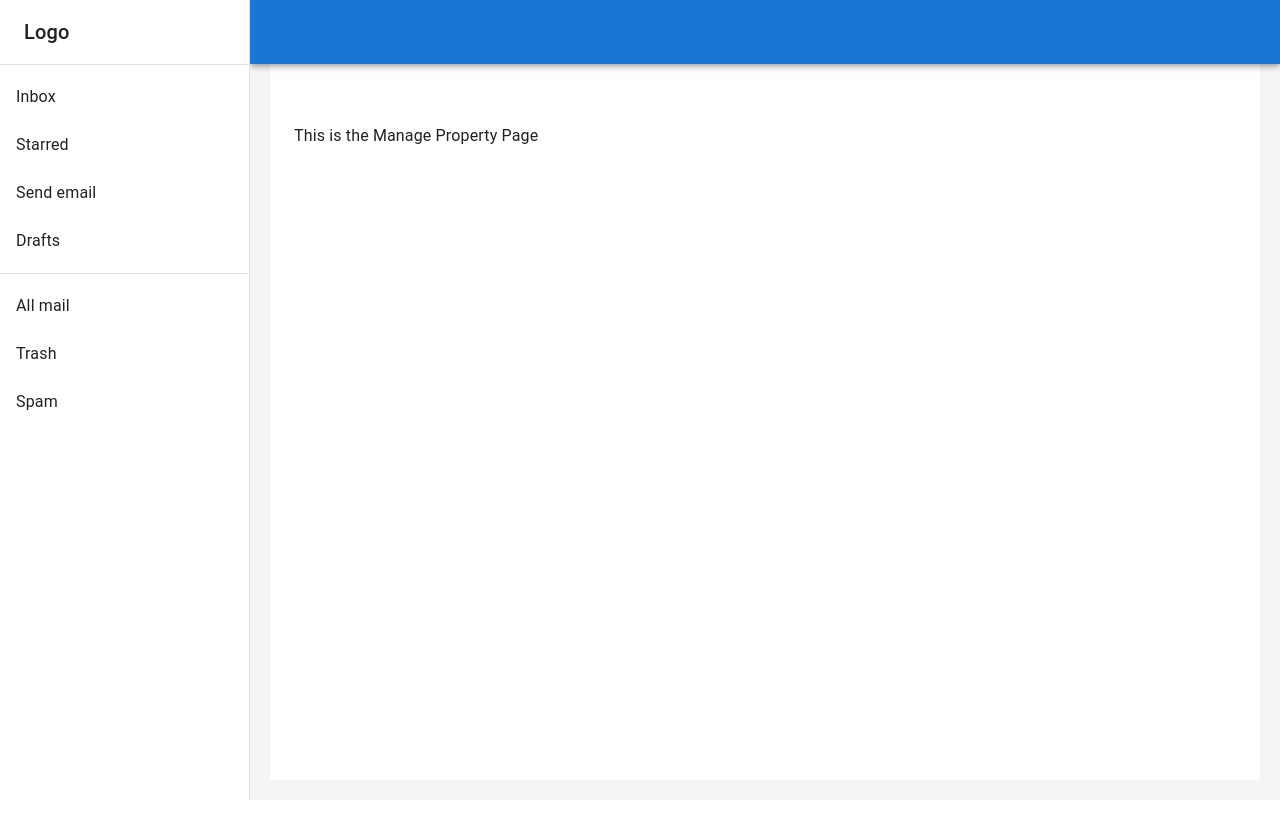
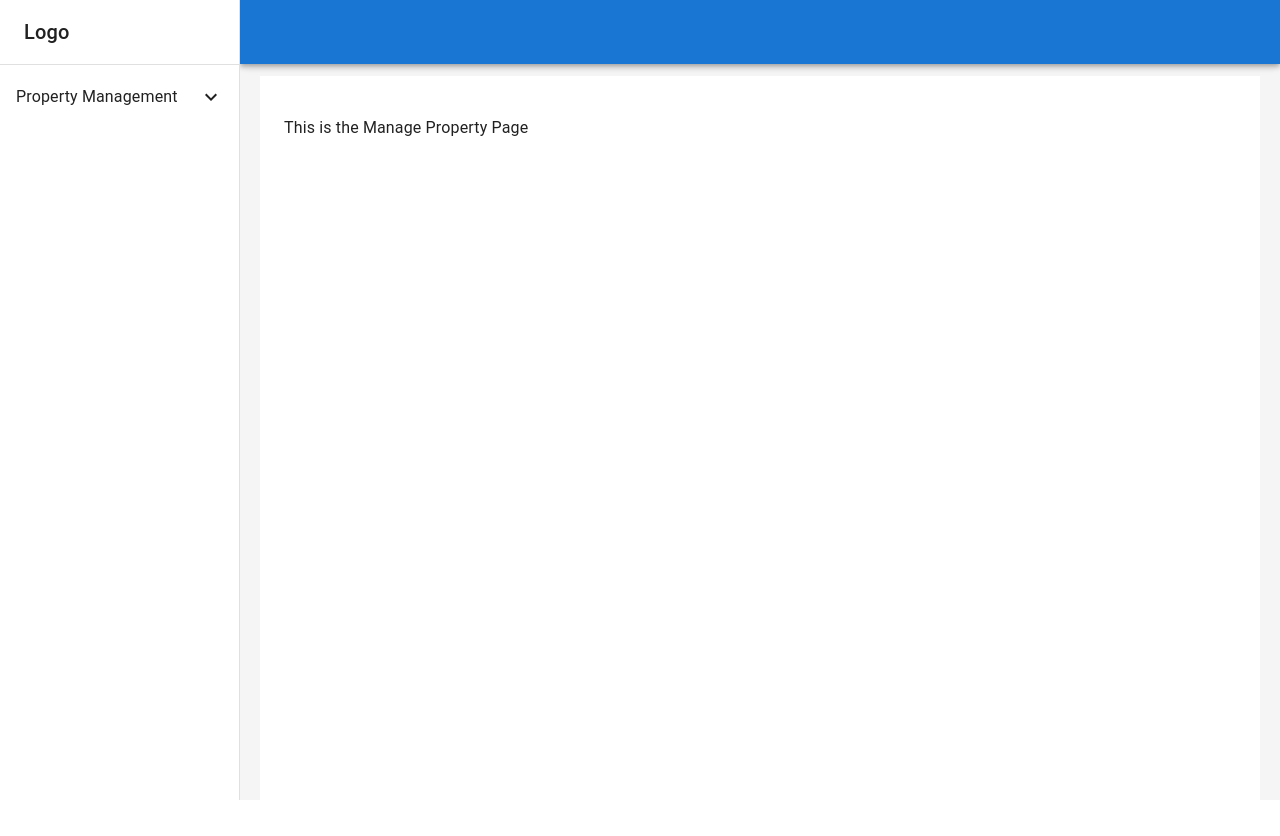
Before and after one commit to elf33032/zelus-demo, a React (Create React App) app: page /managing-property in a window 1280 px wide. Before the commit the page ends 800 px from the top, so only its background shows below. Built offline with nearby package versions, Linux system fonts and the light colour scheme.

Commit message:
NavBar Completed
Need CSS

```diff
--- a/package.json
+++ b/package.json
@@ -5,6 +5,7 @@
   "dependencies": {
     "@emotion/react": "^11.9.0",
     "@emotion/styled": "^11.8.1",
+    "@mui/icons-material": "^5.6.2",
     "@mui/material": "^5.7.0",
     "@testing-library/jest-dom": "^5.16.4",
     "@testing-library/react": "^13.2.0",
--- a/src/Components/NavigationBar.tsx
+++ b/src/Components/NavigationBar.tsx
@@ -1,22 +1,62 @@
 import React from "react"
+import {useState} from "react";
 import {Link} from "react-router-dom";
-import classes from "./NavigationBar.module.css"
+import List from '@mui/material/List';
+import ListItemButton from '@mui/material/ListItemButton';
+import ListItemText from '@mui/material/ListItemText';
+import Collapse from '@mui/material/Collapse';
+import ExpandLess from '@mui/icons-material/ExpandLess';
+import ExpandMore from '@mui/icons-material/ExpandMore';
+import Toolbar from "@mui/material/Toolbar";
+import Typography from "@mui/material/Typography";
+import Divider from "@mui/material/Divider";
+import Drawer from '@mui/material/Drawer';
 
-const NavigationBar: React.FC = props =>{
-    return(
-        <div className = {classes.sidebar}>
-            <nav>
-                <ul>
-                    <li>
-                        <Link to = '/'>Add New Property</Link>
-                    </li>
-                    <li>
-                        <Link to = '/managing-property'>Manage Property</Link>
-                    </li>
-                </ul>
-            </nav>
-        </div>
+
+
+const NavigationBar: React.FC = props => {
+    const drawerWidth = 240;
+    const [addOpen, setAddOpen] = useState(false);
+    const addOpenHandler = () => {
+        setAddOpen(!addOpen);
+    };
+    return (
+        <Drawer sx={{
+            width: drawerWidth,
+            flexShrink: 0,
+            '& .MuiDrawer-paper': {
+                width: drawerWidth,
+                boxSizing: 'border-box',
+            },
+        }}
+                variant="permanent"
+                anchor="left">
+            <Toolbar>
+                <Typography variant="h6" noWrap component="a">
+                    Logo
+                </Typography>
+            </Toolbar>
+            <Divider/>
+            <List
+                sx={{bgcolor: 'background.paper'}}
+                component="nav"
+            >
+                <ListItemButton onClick={addOpenHandler}>
+                    <ListItemText primary="Property Management"/>
+                    {addOpen ? <ExpandLess/> : <ExpandMore/>}
+                </ListItemButton>
+                <Collapse in={addOpen} timeout="auto" unmountOnExit>
+                    <List component="div" disablePadding>
+                        <ListItemButton sx={{pl: 4}} component={Link} to='/'>
+                            <ListItemText primary="Add New Property"/>
+                        </ListItemButton>
+                        <ListItemButton sx={{pl: 4}} component={Link} to='/managing-property'>
+                            <ListItemText primary="Manage Property"/>
+                        </ListItemButton>
+                    </List>
+                </Collapse>
+            </List>
+        </Drawer>
     );
 }
-
 export default NavigationBar;
--- /dev/null
+++ b/src/Components/TopBar.tsx
@@ -0,0 +1,18 @@
+import React from 'react'
+import Toolbar from "@mui/material/Toolbar";
+import AppBar from "@mui/material/AppBar";
+
+const TopBar:React.FC = () =>{
+    const drawerWidth = 240;
+    return(
+        <AppBar
+            position="fixed"
+            sx={{ width: `calc(100% - ${drawerWidth}px)`, ml: `${drawerWidth}px` }}
+        >
+            <Toolbar>
+            </Toolbar>
+        </AppBar>
+    );
+}
+
+export default TopBar;
--- a/src/UI/Layout.tsx
+++ b/src/UI/Layout.tsx
@@ -1,85 +1,31 @@
 import classes from "./Layout.module.css"
 import NavigationBar from "../Components/NavigationBar";
+import TopBar from "../Components/TopBar";
 import React from "react"
 
 import Box from '@mui/material/Box';
-import Drawer from '@mui/material/Drawer';
 import CssBaseline from '@mui/material/CssBaseline';
-import AppBar from '@mui/material/AppBar';
-import Toolbar from '@mui/material/Toolbar';
-import List from '@mui/material/List';
-import Typography from '@mui/material/Typography';
-import Divider from '@mui/material/Divider';
-import ListItem from '@mui/material/ListItem';
-import ListItemButton from '@mui/material/ListItemButton';
-import ListItemIcon from '@mui/material/ListItemIcon';
-import ListItemText from '@mui/material/ListItemText';
+
+
 
 interface LayoutProps{
     children:JSX.Element,
 }
 const Layout:React.FC<LayoutProps> = (props) => {
-    const drawerWidth = 250;
     return(
-        <div>
         <Box sx={{ display: 'flex' }}>
             <CssBaseline />
-                <AppBar
-                    position="fixed"
-                    sx={{ width: `calc(100% - ${drawerWidth}px)`, ml: `${drawerWidth}px` }}
-                >
-                    <Toolbar>
-                    </Toolbar>
-                </AppBar>
-                <Drawer
-                    sx={{
-                        width: drawerWidth,
-                        flexShrink: 0,
-                        '& .MuiDrawer-paper': {
-                            width: drawerWidth,
-                            boxSizing: 'border-box',
-                        },
-                    }}
-                    variant="permanent"
-                    anchor="left"
-                >
-                    <Toolbar>
-                        <Typography variant="h6" noWrap component="a">
-                            Logo
-                        </Typography>
-                    </Toolbar>
-                    <Divider />
-                    <List>
-                        {['Inbox', 'Starred', 'Send email', 'Drafts'].map((text, index) => (
-                            <ListItem key={text} disablePadding>
-                                <ListItemButton>
-                                    <ListItemText primary={text} />
-                                </ListItemButton>
-                            </ListItem>
-                        ))}
-                    </List>
-                    <Divider />
-                    <List>
-                        {['All mail', 'Trash', 'Spam'].map((text, index) => (
-                            <ListItem key={text} disablePadding>
-                                <ListItemButton>
-                                    <ListItemText primary={text} />
-                                </ListItemButton>
-                            </ListItem>
-                        ))}
-                    </List>
-                </Drawer>
+            <TopBar/>
+            <NavigationBar/>
             <div className={classes.main}>
                 <Box
                     component="main"
-                        sx={{bgcolor: 'white', p: 3 , height:1/1,}}
+                    sx={{bgcolor: 'white', p: 3 , height:1/1, mt:7,}}
                 >
-                        <Toolbar />
                     {props.children}
                 </Box>
             </div>
         </Box>
-        </div>
     );
 }
 export default Layout;
```
Also changed, not shown: 1 other file (tests, documents, lock files or other folders). Lines whose indentation alone changed are shown as unchanged.
